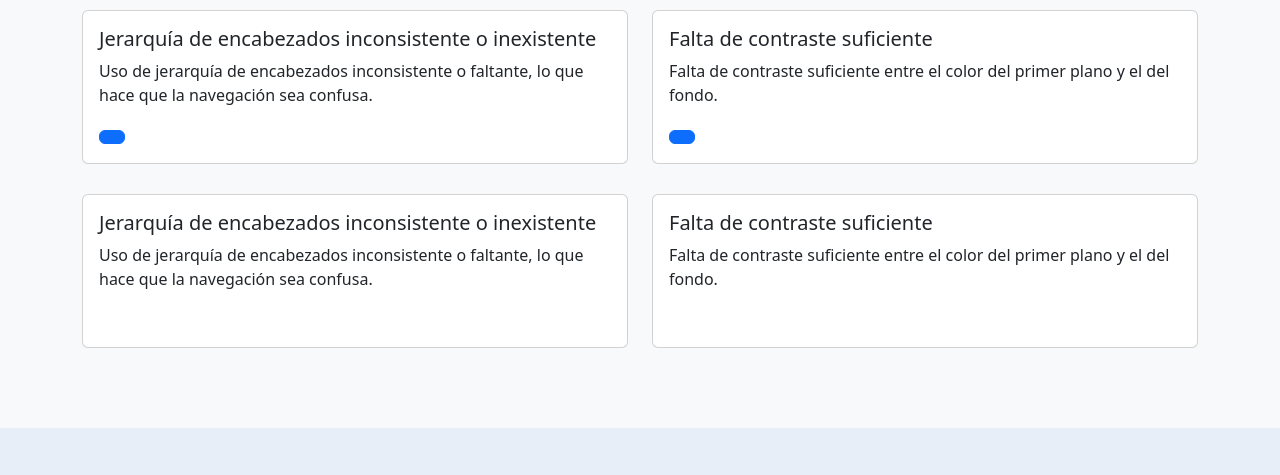
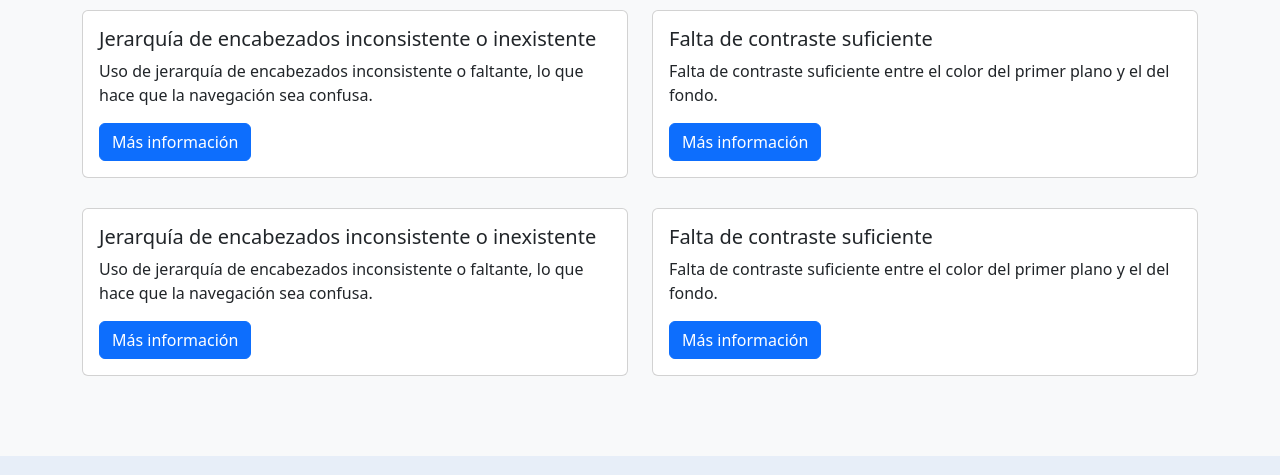
Before and after one commit to GCabreraNttData/accesibility-ok, a website: page index.html in a window 1280 px wide. Shown: the part 1620-2095 px from the top of the page. Drawn offline with nearby package versions, Linux system fonts and the light colour scheme.

Commit message:
fixin html

```diff
--- a/index.html
+++ b/index.html
@@ -131,7 +131,7 @@
                             <div class="card-body">
                                 <h5 class="card-title">Jerarquía de encabezados inconsistente o inexistente</h5>
                                 <p class="card-text">Uso de jerarquía de encabezados inconsistente o faltante, lo que hace que la navegación sea confusa.</p>
-                                <a href="#" class="btn btn-primary"></a>
+                                <a href="#" class="btn btn-primary">Más información</a>
                             </div>
                         </div>
                     </div>
@@ -140,7 +140,7 @@
                             <div class="card-body">
                                 <h5 class="card-title">Falta de contraste suficiente</h5>
                                 <p class="card-text">Falta de contraste suficiente entre el color del primer plano y el del fondo.</p>
-                                <a href="https://www.google.com" class="btn btn-primary"></a>
+                                <a href="https://www.google.com" class="btn btn-primary">Más información</a>
                             </div>
                         </div>
                     </div>
@@ -149,7 +149,7 @@
                             <div class="card-body">
                                 <h5 class="card-title">Jerarquía de encabezados inconsistente o inexistente</h5>
                                 <p class="card-text">Uso de jerarquía de encabezados inconsistente o faltante, lo que hace que la navegación sea confusa.</p>
-                                <a href class="btn"></a>
+                                <a href="#" class="btn btn-primary">Más información</a>
                             </div>
                         </div>
                     </div>
@@ -158,7 +158,7 @@
                             <div class="card-body">
                                 <h5 class="card-title">Falta de contraste suficiente</h5>
                                 <p class="card-text">Falta de contraste suficiente entre el color del primer plano y el del fondo.</p>
-                                <a href class="btn"></a>
+                                <a href="#" class="btn btn-primary">Más información</a>
                             </div>
                         </div>
                     </div>
@@ -171,7 +171,7 @@
                 <div class="video-container">
                     <h2>Descripción de audio/vídeo</h2>
                     <p>Las etiquetas "video" deben contar con descripción de audio a través de la etiqueta "track".</p>
-                    <video controls tabindex="1" controlsList="nodownload" oncontextmenu="return false;">
+                    <video controls controlsList="nodownload" oncontextmenu="return false;">
                         <source src="./img/video-description.webm" type="video/webm">
                         <source src="./img/video-description.mp4" type="video/mp4">
                         <track id="audesc" src="./video-description.vtt" kind="subtitles" label="Spanish" srclang="es" default></track>
```
